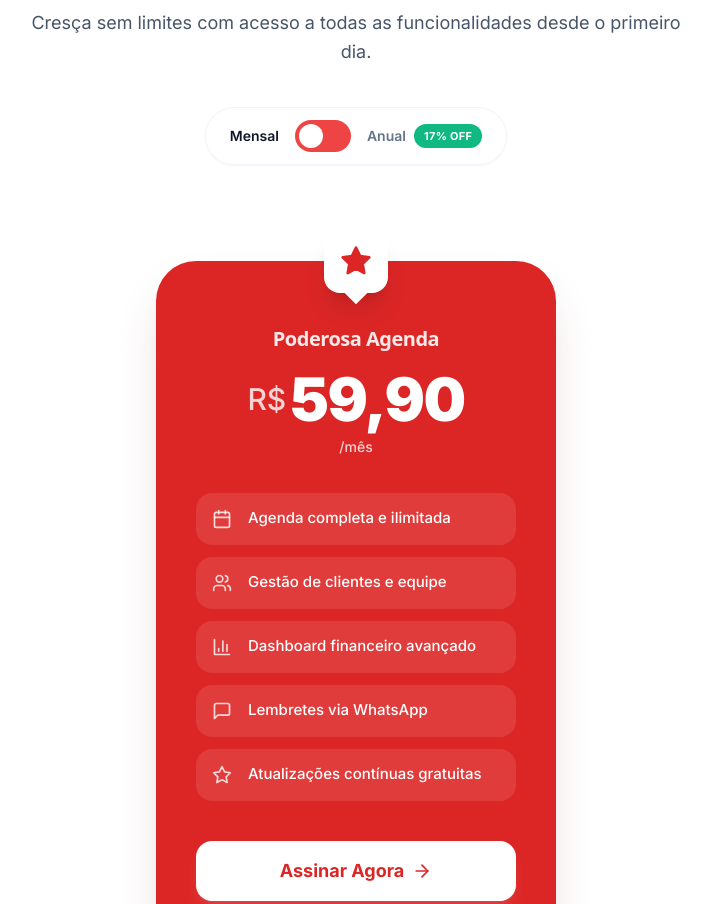
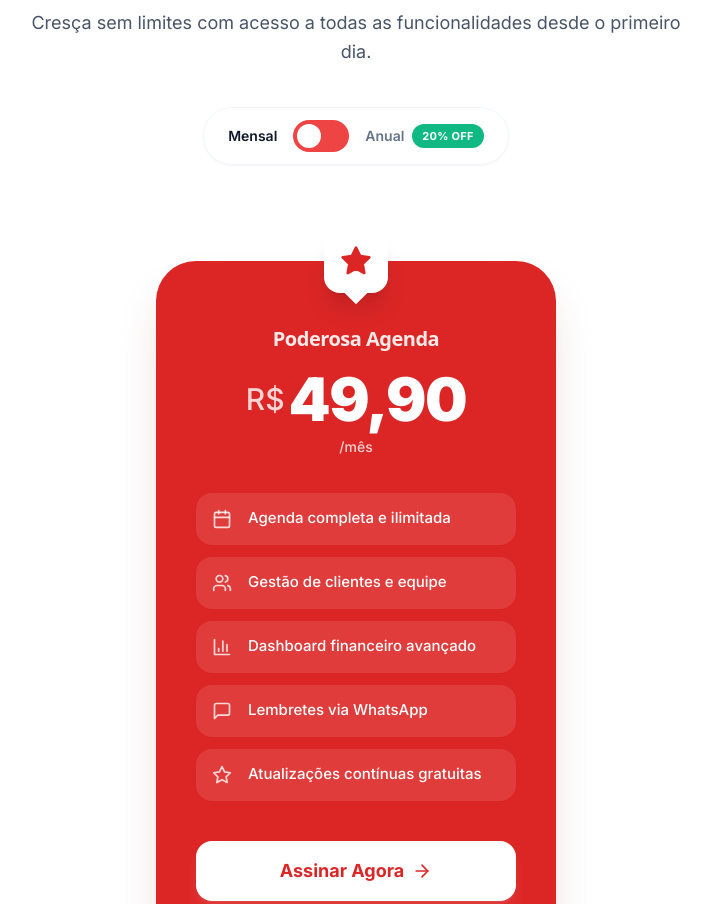
Before and after one commit to Metaclass-sistemas661/poderosa-agenda, a Next.js app in the folder apps/landing/: page / in a window 1280 px wide. Shown: the part 7452-8356 px from the top of the page, without its empty margins (284-995 px from the left). Built offline with nearby package versions, Linux system fonts and the light colour scheme.

Commit message:
feat(ui): update landing page pricing to 49.90

```diff
--- a/apps/landing/src/sections/Pricing.tsx
+++ b/apps/landing/src/sections/Pricing.tsx
@@ -11,9 +11,9 @@ export function Pricing({ id = 'planos' }: { id?: string }) {
   const [isAnnual, setIsAnnual] = useState(false)
 
   const pricing = useMemo(() => ({
-    monthly: 59.90,
-    annual: 49.90,
-    savings: Math.round(((59.90 - 49.90) / 59.90) * 100)
+    monthly: 49.90,
+    annual: 39.90,
+    savings: Math.round(((49.90 - 39.90) / 49.90) * 100)
   }), [])
 
   const currentPrice = isAnnual ? pricing.annual : pricing.monthly
```
